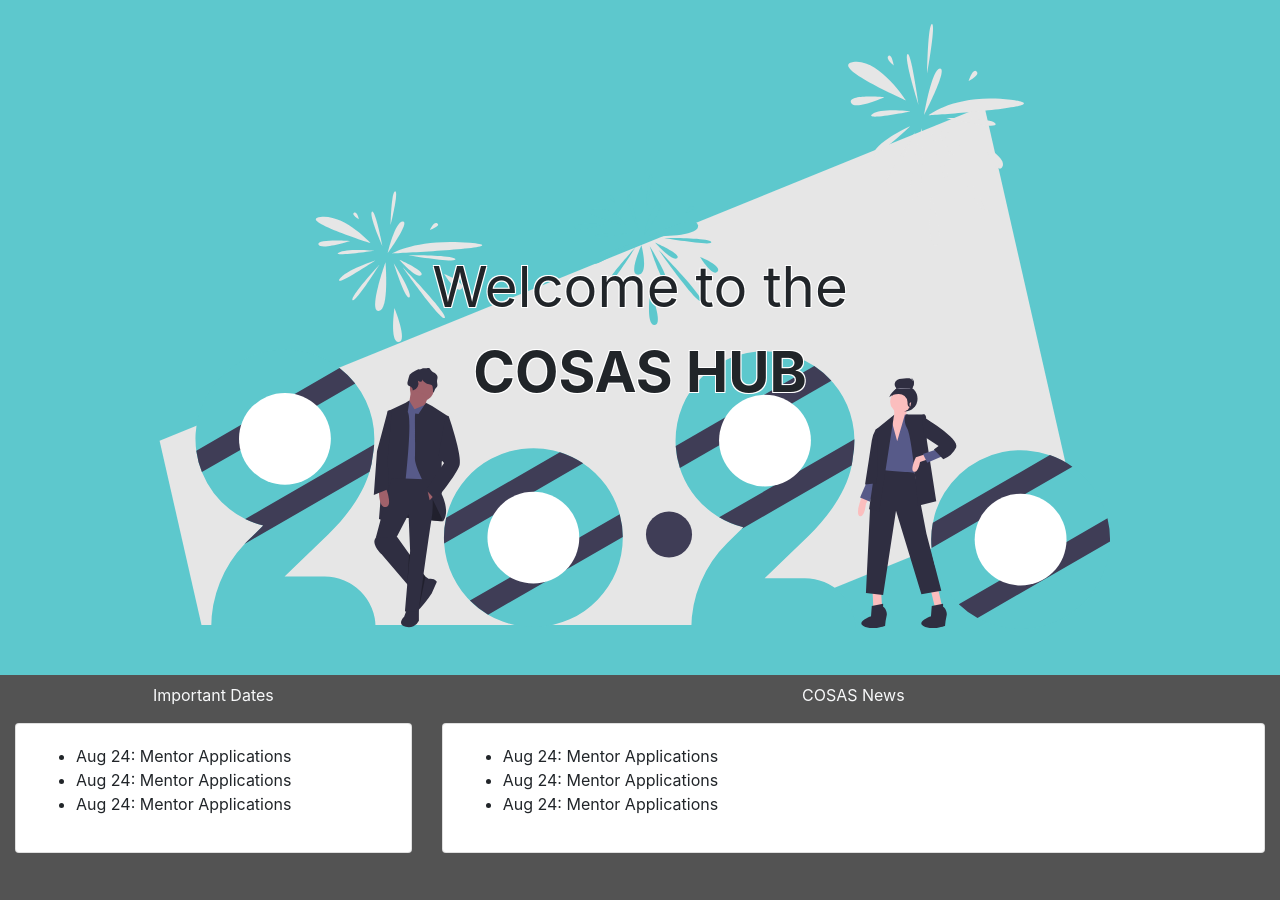
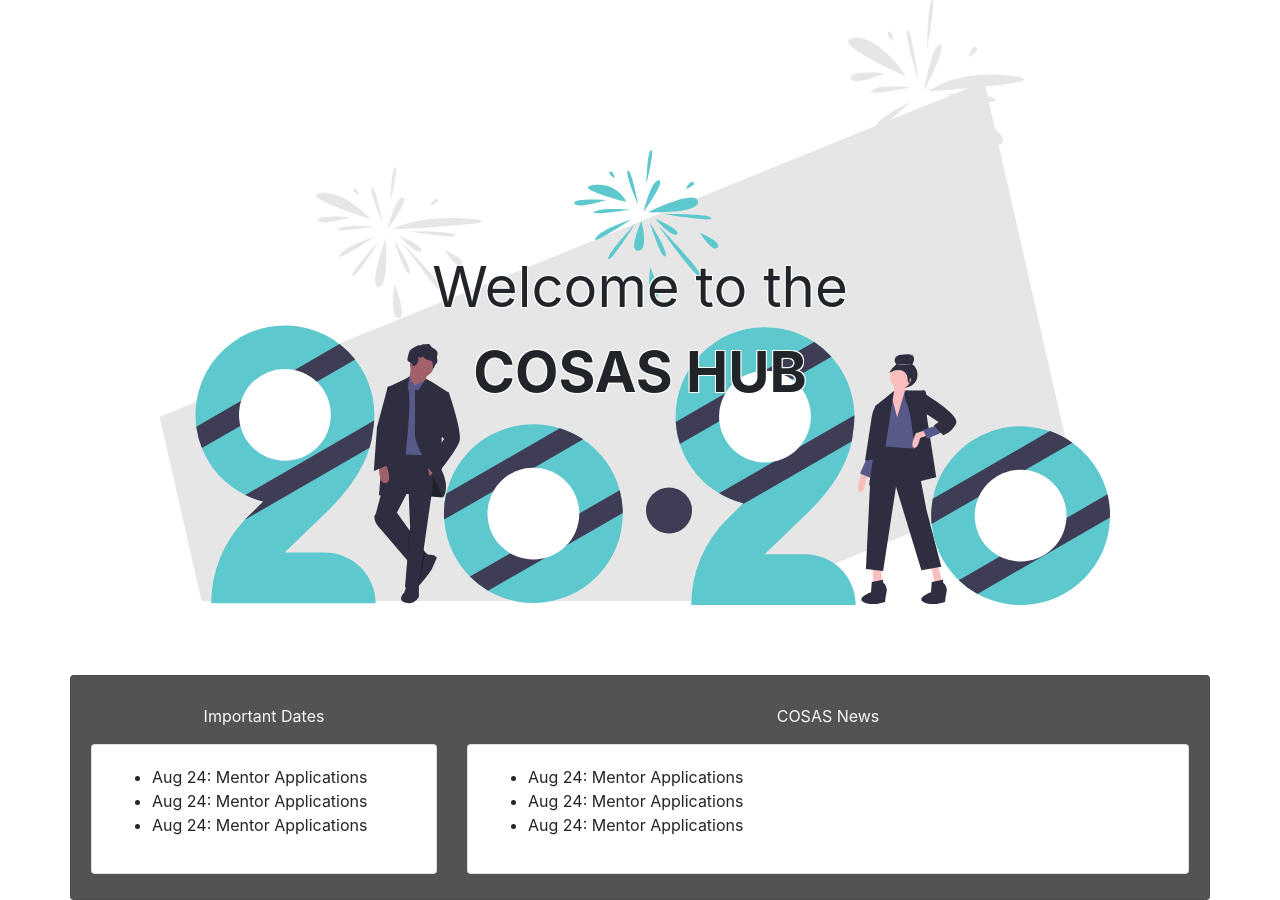
Before and after one commit to coopsauder/COSAS, a Jekyll site: the page built from index.html, in a window 1280 px wide and 900 px high. Built offline with Jekyll 4.4.1, drawn with Linux system fonts in a browser that asks for light colours.

Commit message:
changed background

```diff
--- a/_includes/about.html
+++ b/_includes/about.html
@@ -1,6 +1,6 @@
 <div id="about" class="container justify-content-center section">
     <p class="display-4 text-center section-header">Learn more about COSAS</p>
-    <div class="card mx-auto border-0 text-left justify-content-center">
+    <div class="card bg-transparent mx-auto border-0 text-left justify-content-center">
         {% for content_hash in site.data.about.cosas %}
         <p>{{ content_hash.content }}</p>
         <button class="btn col-md-3 mx-auto py-3 btn-primary" type="button" data-toggle="collapse"
--- a/_includes/events.html
+++ b/_includes/events.html
@@ -4,7 +4,7 @@
         <li class="media">
             <div class="row media-body">
             {% for post in site.posts %}
-            <img src='{{ site.baseurl }}/static_files/assets/svg/{{ post.image }}' class="mr-3 col-2 img-thumbnail border-0" alt="...">
+            <img src='{{ site.baseurl }}/static_files/assets/svg/{{ post.image }}' class="mr-3 col-sm-6 col-md-2 img-thumbnail border-0" alt="...">
             <div class="col-9 py-3">
                 <p>{{ post.title }}</p>
                 <p>{{ post.event }}</p>
--- a/_includes/home.html
+++ b/_includes/home.html
@@ -1,5 +1,5 @@
-<div id="home" class="home">
-    <div class="container-fluid d-flex justify-content-center">
+<div id="home" class="container home justify-content-center">
+    <div class="d-flex">
         <p id="welcome-title" class="text-center align-middle">Welcome to the<br><b>COSAS HUB</b></p>
     </div>
 </div>
--- a/_includes/news.html
+++ b/_includes/news.html
@@ -1,4 +1,4 @@
-<div class="news container-fluid">
+<div class="news container card card-body">
     <div class="row">
         <div class="col-4 dates">
             <p class=" pt-2 text-center text-light">Important Dates</p>
--- a/css/styles.css
+++ b/css/styles.css
@@ -18,7 +18,6 @@ body, html {
     scroll-behavior: smooth;
     height: 100;
     overflow-x: hidden;
-    background-color: var(--cosas-secondary);
 }
 
 /*_________________________Global____________________________*/
@@ -59,14 +58,13 @@ a, a:hover {
 
 .home {
     height: 75vh;
-    background-color: var(--cosas-sapphires);
     display: flex;
     align-items:center;
-
+    background-color: var(--cosas-secondary);
     background-image: url(../static_files/assets/svg/2020.svg);
     background-repeat: no-repeat;
     background-position: center;
-    background-position-y: 35%;
+    background-position-y: top;
     background-size: calc(5vw + 100vh);
     background-attachment: fixed;
 }
```
